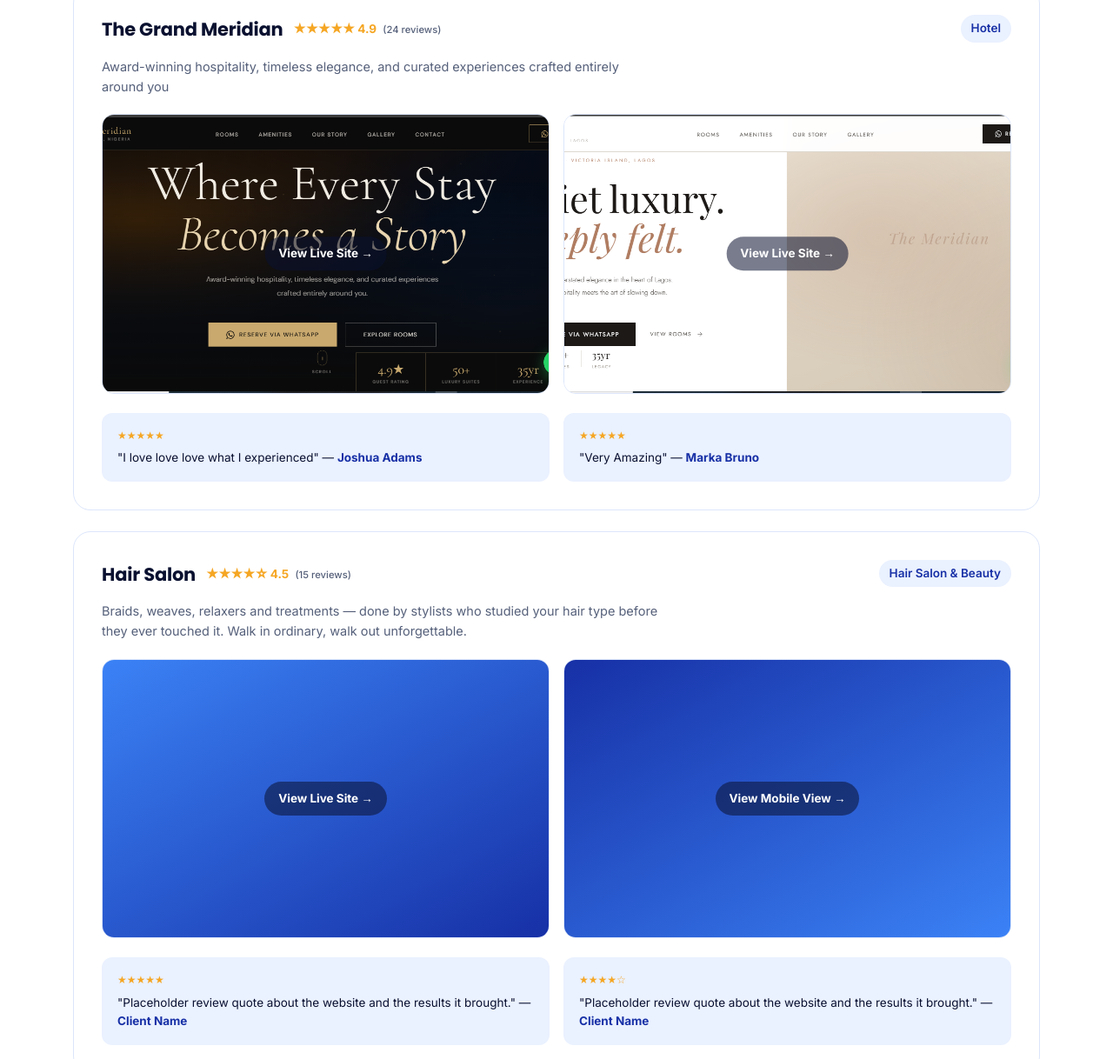
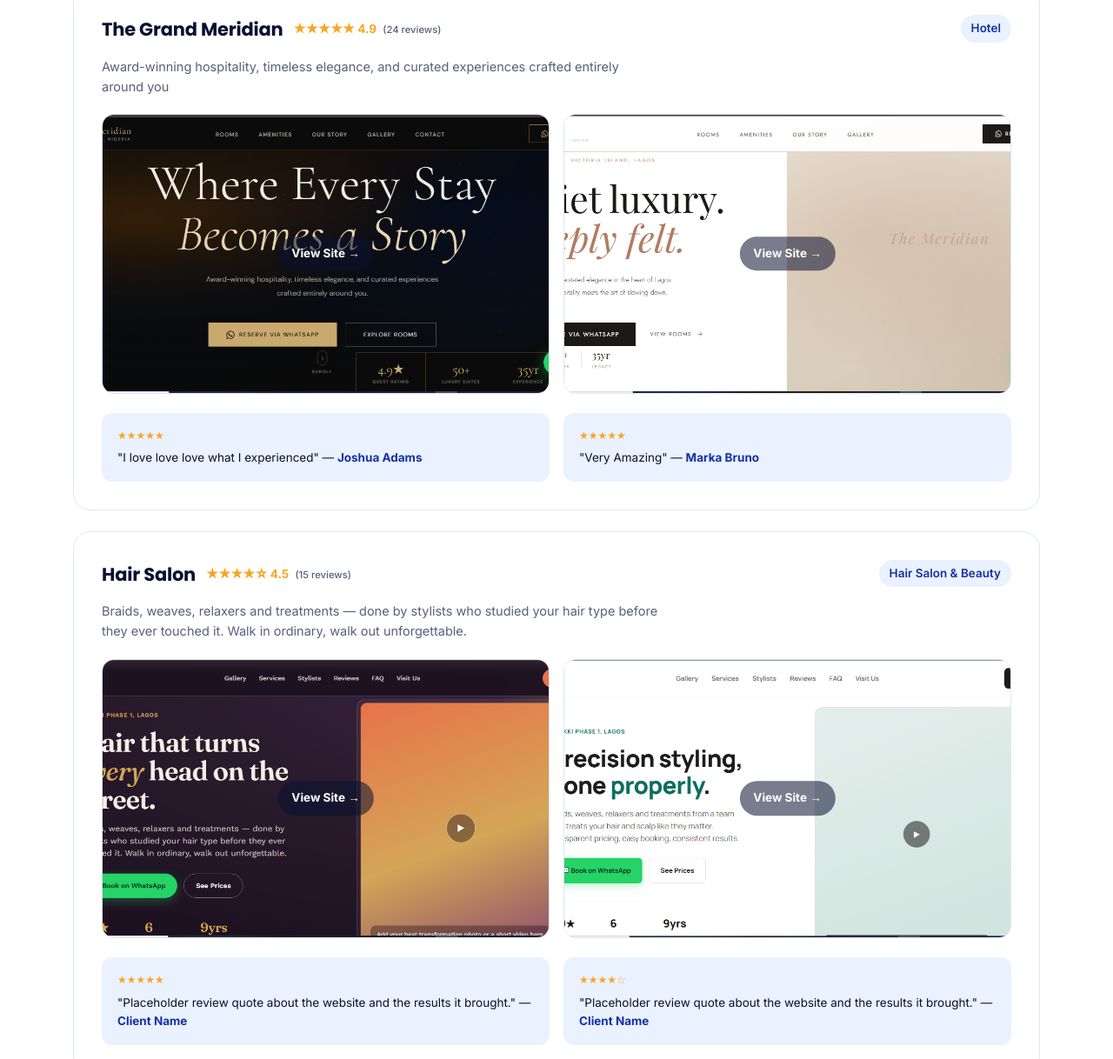
Before and after one commit to jerrynkwocha/primeflowtechnology-website, a plain HTML site: page index.html in a window 1280 px wide. Shown: the part 1357-2575 px from the top of the page at 87% size. Drawn offline with Linux system fonts and the light colour scheme.

Commit message:
test changes

```diff
--- a/index.html
+++ b/index.html
@@ -255,11 +255,11 @@
       <div class="thumb-row">
   <a class="thumb" href="https://template-hotel-website.vercel.app" target="_blank">
   <img src="images/The_Grand_Meridian-Portfolio_Website.png" alt="The Grand Meridian Home Page" style="width:100%; height:100%; object-fit:cover;">
-  <span class="thumb-label">View Live Site →</span>
+  <span class="thumb-label">View Site →</span>
 </a>
 <a class="thumb" href="https://real-site-1.com" target="_blank">
   <img src="images/Meridian_Hotel-Portfolio_Picture.png" alt="Meridian Hotel home Page" style="width:100%; height:100%; object-fit:cover;">
-  <span class="thumb-label">View Live Site →</span>
+  <span class="thumb-label">View Site →</span>
 </a>
 </div>
       <div class="review-row">
@@ -275,8 +275,14 @@
       </div>
       <p class="biz-desc">Braids, weaves, relaxers and treatments — done by stylists who studied your hair type before they ever touched it. Walk in ordinary, walk out unforgettable.</p>
       <div class="thumb-row">
-        <a class="thumb" href="#" target="_blank"><div class="thumb-inner t3"><span>View Live Site →</span></div></a>
-        <a class="thumb" href="#" target="_blank"><div class="thumb-inner t4"><span>View Mobile View →</span></div></a>
+        <a class="thumb" href="https://jerrynkwocha.github.io/hair-salon-website-1/" target="_blank">
+  <img src="images/Hair_Salon_1-Portfolio_Website.png" alt="Ewa Hair Studio home Page" style="width:100%; height:100%; object-fit:cover;">
+  <span class="thumb-label">View Site →</span>
+</a>
+<a class="thumb" href="https://real-site-1.com" target="_blank">
+  <img src="images/Hair_Salon_2-Portfolio_Website.png" alt="Ewa Hair Studio home Page- plain design" style="width:100%; height:100%; object-fit:cover;">
+  <span class="thumb-label">View Site →</span>
+</a>
       </div>
       <div class="review-row">
         <div class="mini-review"><span class="mini-stars">★★★★★</span>"Placeholder review quote about the website and the results it brought." — <b>Client Name</b></div>
```
